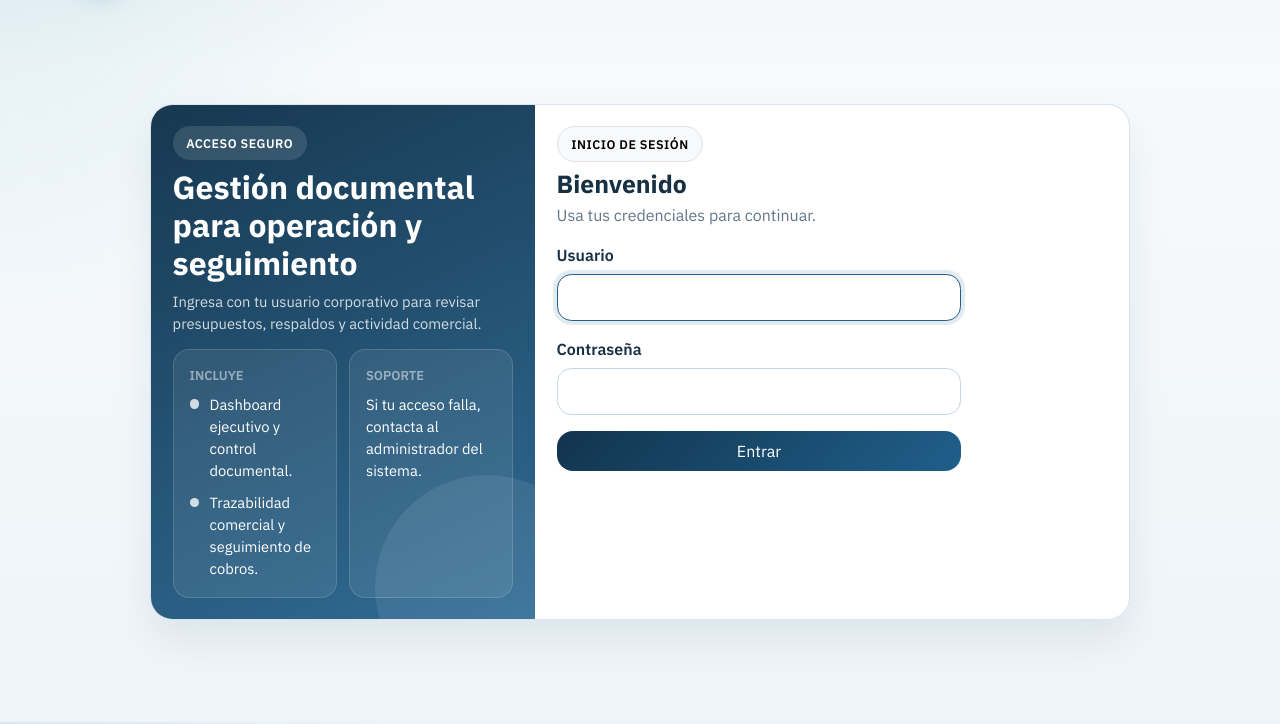
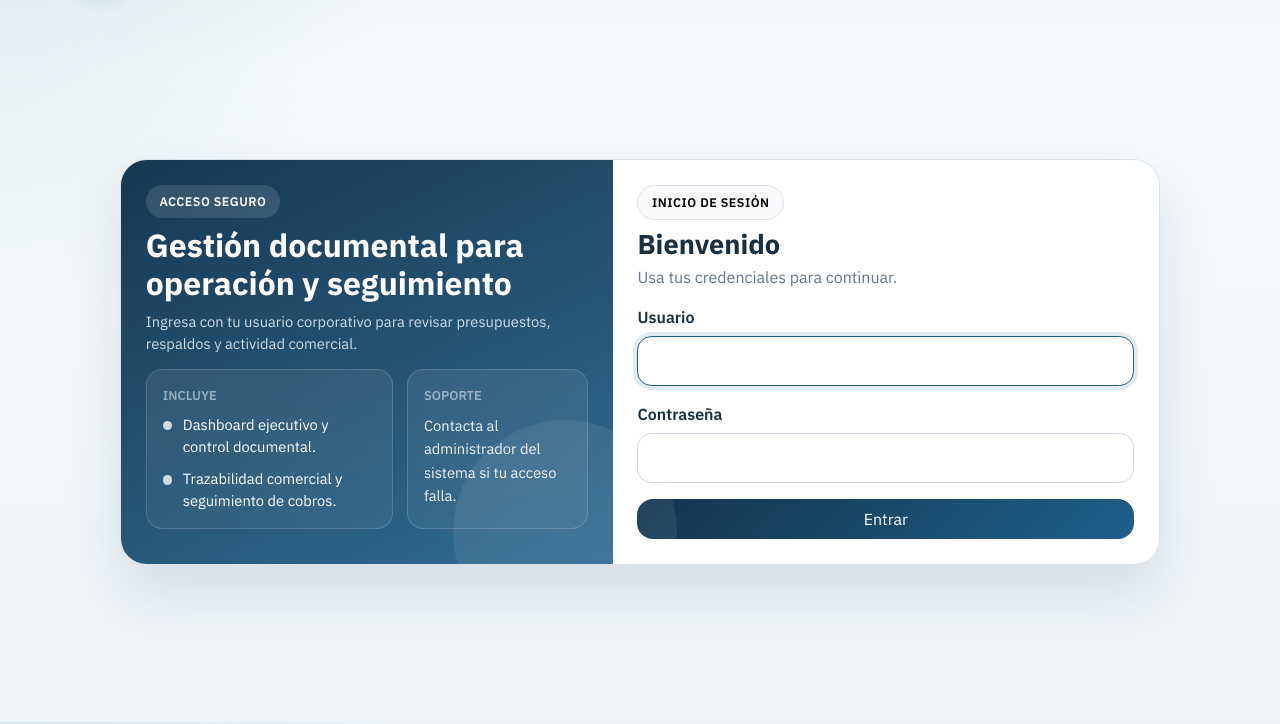
Before and after one commit to jozsef-85/gestion-documental-tens, a Django app: page /accounts/login/ in a window 1280 px wide. Shown: the part 78-802 px from the top of the page. Run offline with Django 5.2, Linux system fonts and the light colour scheme.

Commit message:
Polish login page proportions and spacing

```diff
--- a/core/templates/registration/login.html
+++ b/core/templates/registration/login.html
@@ -9,7 +9,7 @@
     .login-page main.container {
         display: grid;
         min-height: calc(100dvh - 76px);
-        padding-block: 0.5rem !important;
+        padding-block: 0.85rem !important;
     }
 
     .login-shell {
@@ -25,12 +25,14 @@
 
     .login-panel {
         overflow: hidden;
+        border-radius: 1.65rem;
+        box-shadow: 0 1.75rem 3.5rem rgba(18, 52, 77, 0.12);
     }
 
     .login-aside {
         position: relative;
         min-height: 100%;
-        padding: 1.5rem;
+        padding: 1.9rem;
         background: linear-gradient(155deg, rgba(18, 52, 77, 0.98), rgba(31, 95, 139, 0.92));
         color: #fff;
     }
@@ -50,7 +52,7 @@
     }
 
     .login-form {
-        padding: 1.5rem;
+        padding: 1.9rem;
         order: 1;
     }
 
@@ -66,7 +68,7 @@
     .login-form input {
         width: 100%;
         min-height: 2.8rem;
-        padding: 0.65rem 0.9rem;
+        padding: 0.75rem 1rem;
         border: 1px solid #c8d5e1;
         border-radius: 0.9rem;
         background: #fff;
@@ -96,13 +98,14 @@
 
     .login-feature-grid {
         display: grid;
-        gap: 0.75rem;
+        gap: 0.9rem;
     }
 
     .login-feature-box {
         border-radius: 1rem;
-        background: rgba(255, 255, 255, 0.08);
-        border: 1px solid rgba(255, 255, 255, 0.14);
+        background: linear-gradient(180deg, rgba(255, 255, 255, 0.08), rgba(255, 255, 255, 0.05));
+        border: 1px solid rgba(255, 255, 255, 0.16);
+        backdrop-filter: blur(6px);
     }
 
     .login-feature-list {
@@ -123,9 +126,14 @@
         width: 0.6rem;
         height: 0.6rem;
         flex: 0 0 auto;
-        margin-top: 0.35rem;
+        margin-top: 0.45rem;
         border-radius: 50%;
         background: rgba(255, 255, 255, 0.78);
+    }
+
+    .login-support-copy {
+        color: rgba(255, 255, 255, 0.92);
+        line-height: 1.6;
     }
 
     @media (max-width: 991.98px) {
@@ -169,12 +177,12 @@
 
     @media (min-width: 992px) {
         .login-layout {
-            grid-template-columns: minmax(18rem, 24rem) minmax(20rem, 28rem);
+            grid-template-columns: minmax(24rem, 1.08fr) minmax(28rem, 1.2fr);
         }
 
         .login-form,
         .login-aside {
-            padding: 1.75rem;
+            padding: 2rem;
         }
 
         .login-form {
@@ -186,7 +194,7 @@
         }
 
         .login-feature-grid {
-            grid-template-columns: repeat(2, minmax(0, 1fr));
+            grid-template-columns: minmax(0, 1.2fr) minmax(11rem, 0.88fr);
             align-items: stretch;
         }
     }
@@ -198,7 +206,7 @@
 
         .login-aside,
         .login-form {
-            padding: 1.35rem;
+            padding: 1.55rem;
         }
 
         .login-form .mb-4,
@@ -221,7 +229,7 @@
 
 {% block content %}
 <section class="login-shell">
-    <div class="login-layout surface-card login-panel mx-auto w-100" style="max-width: 980px;">
+    <div class="login-layout surface-card login-panel mx-auto w-100" style="max-width: 1040px;">
         <aside class="login-aside">
             <span class="eyebrow mb-2">Acceso seguro</span>
             <h1 class="page-title mb-2">Gestión documental para operación y seguimiento</h1>
@@ -244,7 +252,7 @@
                 </div>
                 <div class="login-feature-box p-3">
                     <div class="small text-white-50 text-uppercase fw-semibold mb-2">Soporte</div>
-                    <div>Si tu acceso falla, contacta al administrador del sistema.</div>
+                    <div class="login-support-copy">Contacta al administrador del sistema si tu acceso falla.</div>
                 </div>
             </div>
         </aside>
@@ -252,7 +260,7 @@
         <div class="login-form">
             <div class="mb-3">
                 <span class="eyebrow text-bg-light border">Inicio de sesión</span>
-                <h2 class="section-title mt-2 mb-1" style="font-size: 1.55rem;">Bienvenido</h2>
+                <h2 class="section-title mt-2 mb-1" style="font-size: 1.7rem;">Bienvenido</h2>
                 <p class="muted-label mb-0">Usa tus credenciales para continuar.</p>
             </div>
 
```
